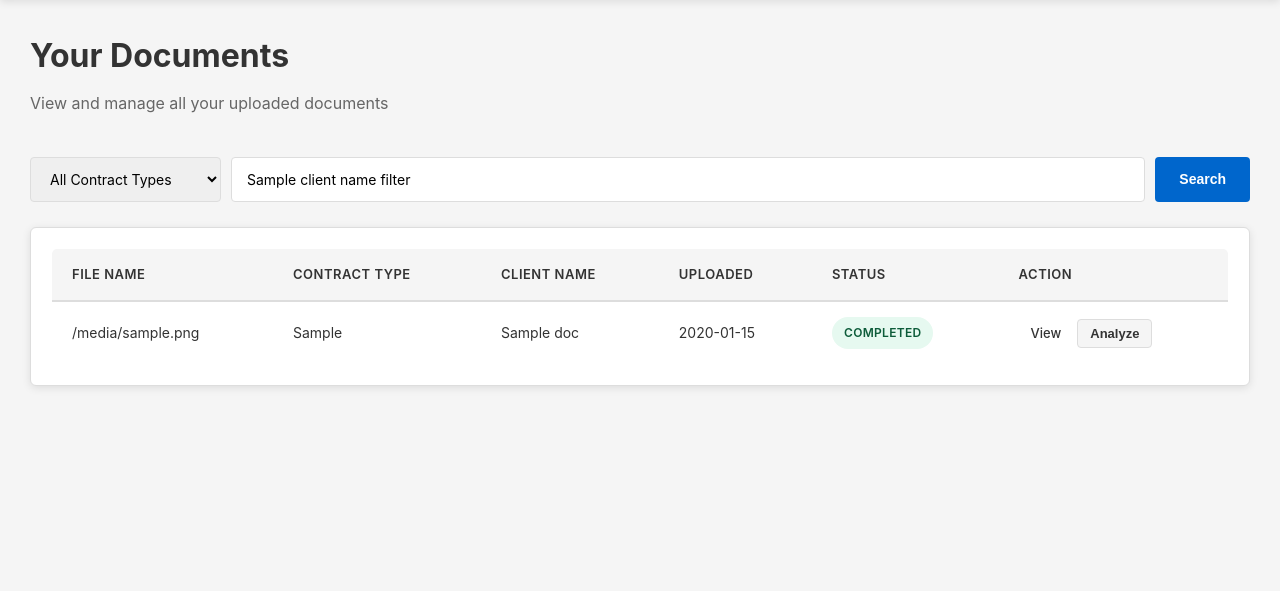
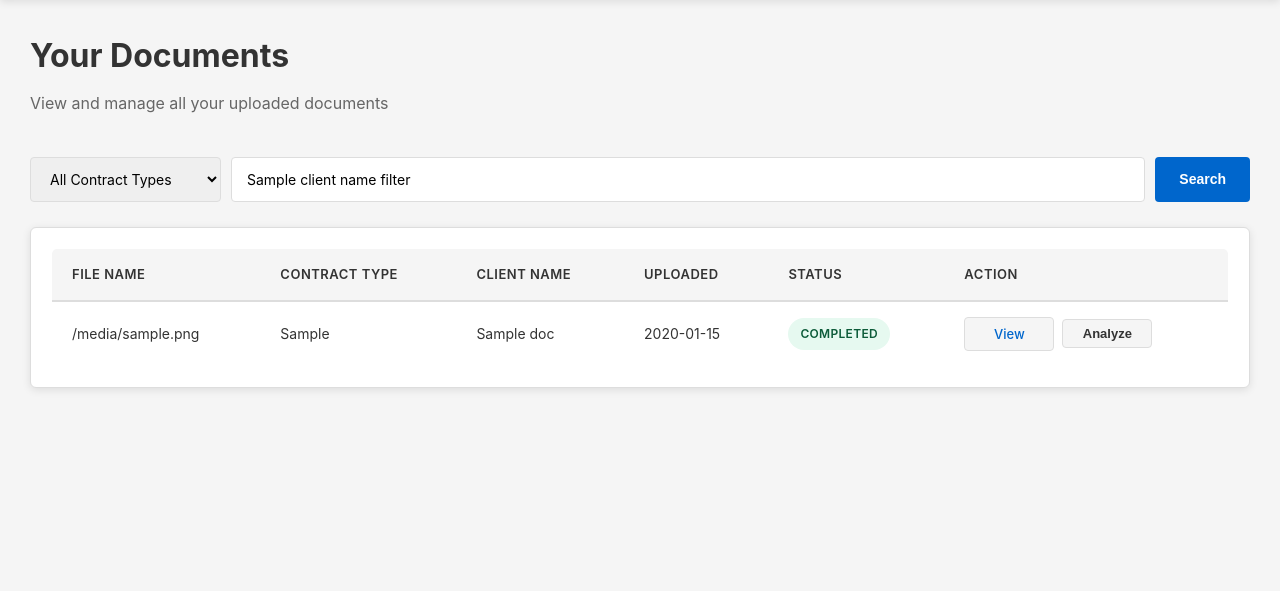
Before and after one commit to Thang40/lexcloud, a Flask app: template templates/documents.html in a window 1280 px wide. Shown: the part 61-652 px from the top of the page. Run offline with Flask 3, Linux system fonts and the light colour scheme; the template is opened without the code that fills it: most values are stand-ins (such as "Sample title", 1, 10 or a date in 2020).

Commit message:
Align Documents Action column buttons

```diff
--- a/static/css/style.css
+++ b/static/css/style.css
@@ -465,6 +465,19 @@ body {
 
 .btn-block {
     width: 100%;
+}
+
+.action-buttons {
+    display: flex;
+    align-items: center;
+    gap: 8px;
+    flex-wrap: wrap;
+}
+
+.action-buttons .btn {
+    min-width: 90px;
+    text-align: center;
+    white-space: nowrap;
 }
 
 .btn-group {
--- a/templates/documents.html
+++ b/templates/documents.html
@@ -66,7 +66,8 @@
                     {% endif %}
                 </td>
                 <td>
-                    <a href="{{ url_for('view_document', document_id=doc.get('document_id')) }}" class="btn btn-small btn-primary">View</a>
+                    <div class="action-buttons">
+                        <a href="{{ url_for('view_document', document_id=doc.get('document_id')) }}" class="btn btn-small btn-secondary">View</a>
                         {% if doc.get('analysis_status') == 'completed' %}
                             <a href="{{ url_for('view_analysis', document_id=doc.get('document_id')) }}" class="btn btn-small btn-secondary">View Analysis</a>
                         {% else %}
@@ -74,6 +75,7 @@
                                 {% if doc.get('analysis_status') == 'pending' %}Analyzing...{% else %}Analyze{% endif %}
                             </button>
                         {% endif %}
+                    </div>
                 </td>
             </tr>
             {% endfor %}
```
Lines whose indentation alone changed are shown as unchanged.
